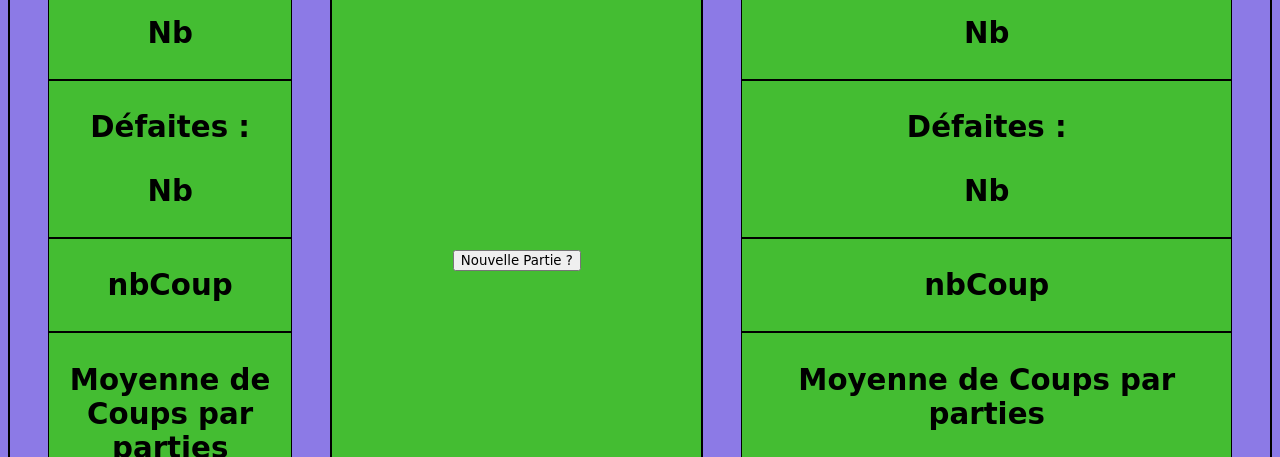
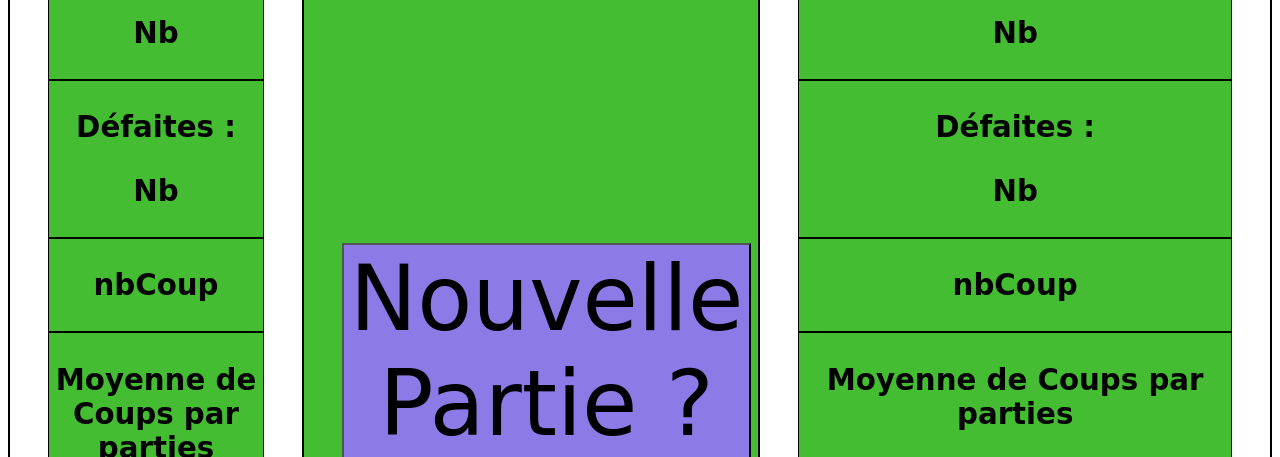
Before and after one commit to Sigeth/webdev-s2-hardisenvictory, a plain HTML site: page docs/endgame.html in a window 1280 px wide. Shown: the part 337-794 px from the top of the page. Drawn offline with Linux system fonts and the light colour scheme.

Commit message:
Update styleEndgame.css

```diff
--- a/styles/styleEndgame.css
+++ b/styles/styleEndgame.css
@@ -24,7 +24,7 @@ h1{
 }
 
 body{
-	background:#8c7ae6;
+
 	font-size: 25px;
 }
 
@@ -36,10 +36,16 @@ body{
 
 #NouvellePartie{
 
-	margin-top:90%;
+	margin-top:70%;
+
+}
+
+#bouton{
+	font-size: 90px;
+	background-color: #8c7ae6;
+}
 
 
-}
 
 .gauche {
 	border:1px solid black;
```
